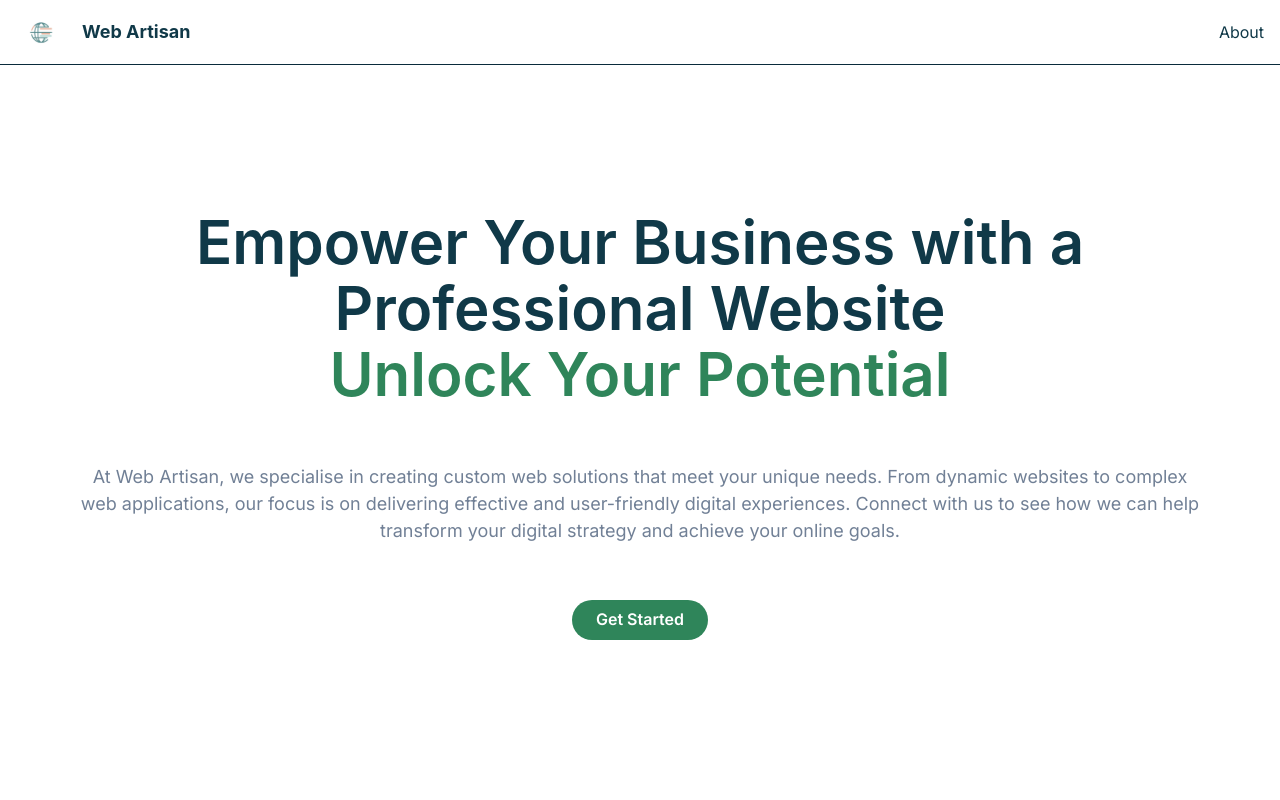
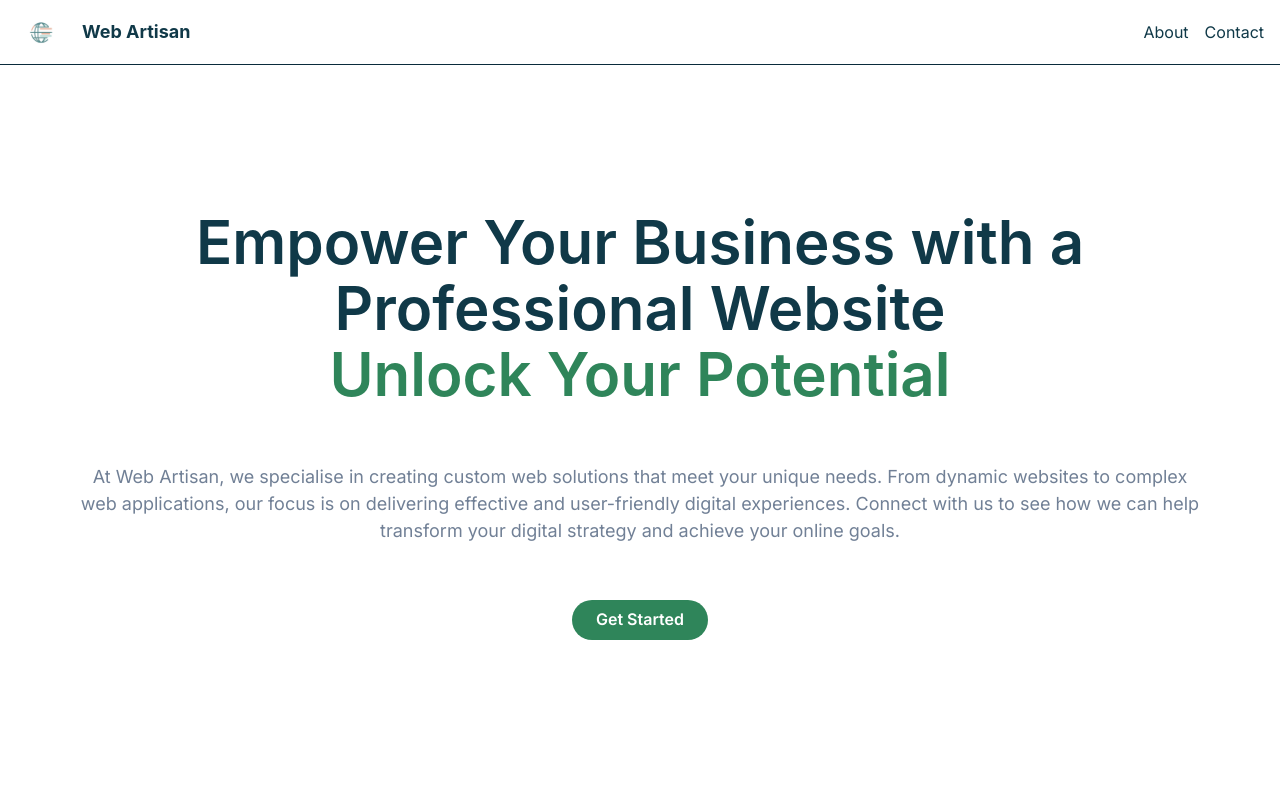
Before and after one commit to wernerbrynard/web-artisan, a Next.js app: page / in a window 1280 px wide. Shown: the top 800 px of the page. Built offline with nearby package versions, Linux system fonts and the light colour scheme; no server answers.

Commit message:
Updated nav menu

```diff
--- a/src/components/NavBar.js
+++ b/src/components/NavBar.js
@@ -64,6 +64,9 @@ export default function NavBar() {
           <ChakraLink as={NextLink} href="/about-werner" ml={4} color="var(--main-color)">
             About
           </ChakraLink>
+          <ChakraLink href="#contact-form" onClick={handleScrollToContact} ml={4} color="var(--main-color)">
+            Contact
+          </ChakraLink>
         </Flex>
         {/* Mobile Hamburger Menu */}
         <IconButton
@@ -94,7 +97,7 @@ export default function NavBar() {
                   Home
                 </ChakraLink>
                 <ChakraLink as={NextLink} href="/about-werner" onClick={onClose} color="var(--text-color)" _hover={{ color: 'var(--accent-color)' }}>
-                  About Werner
+                  About
                 </ChakraLink>
                 <ChakraLink href="#contact-form" onClick={handleScrollToContact} color="var(--text-color)" _hover={{ color: 'var(--accent-color)' }}>
                   Contact
```
